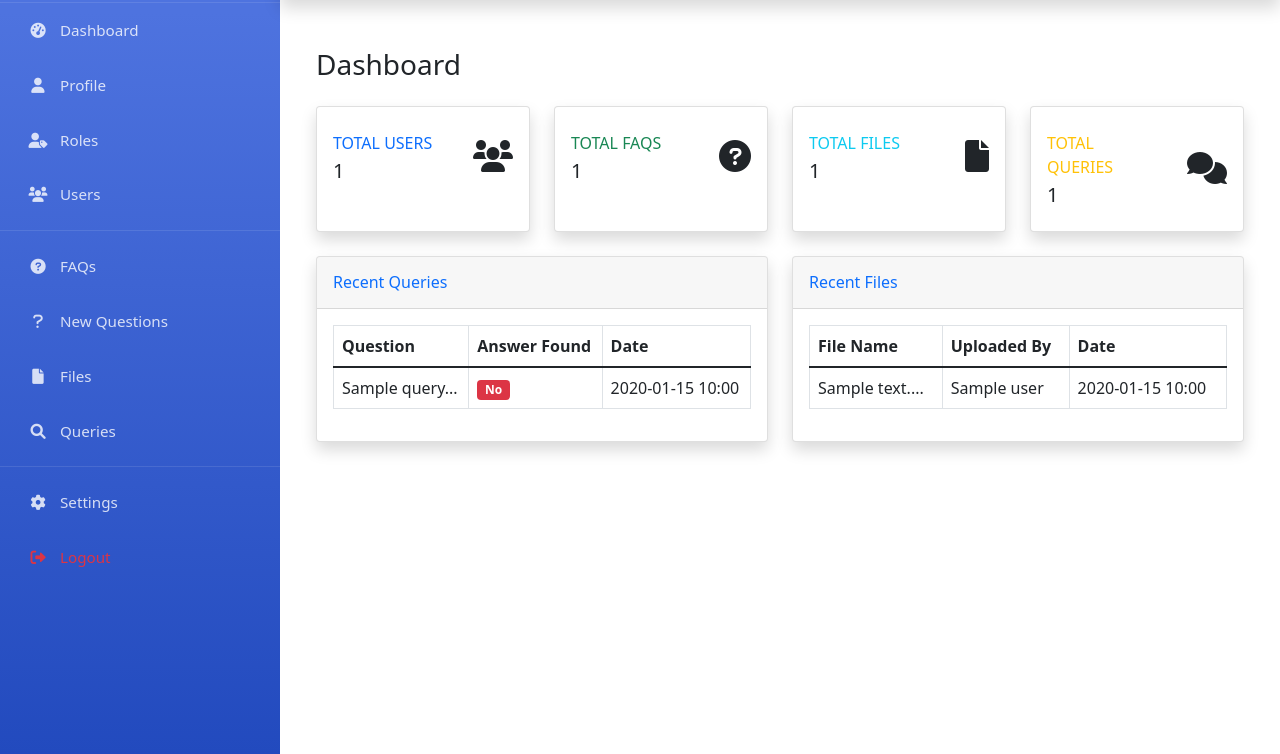
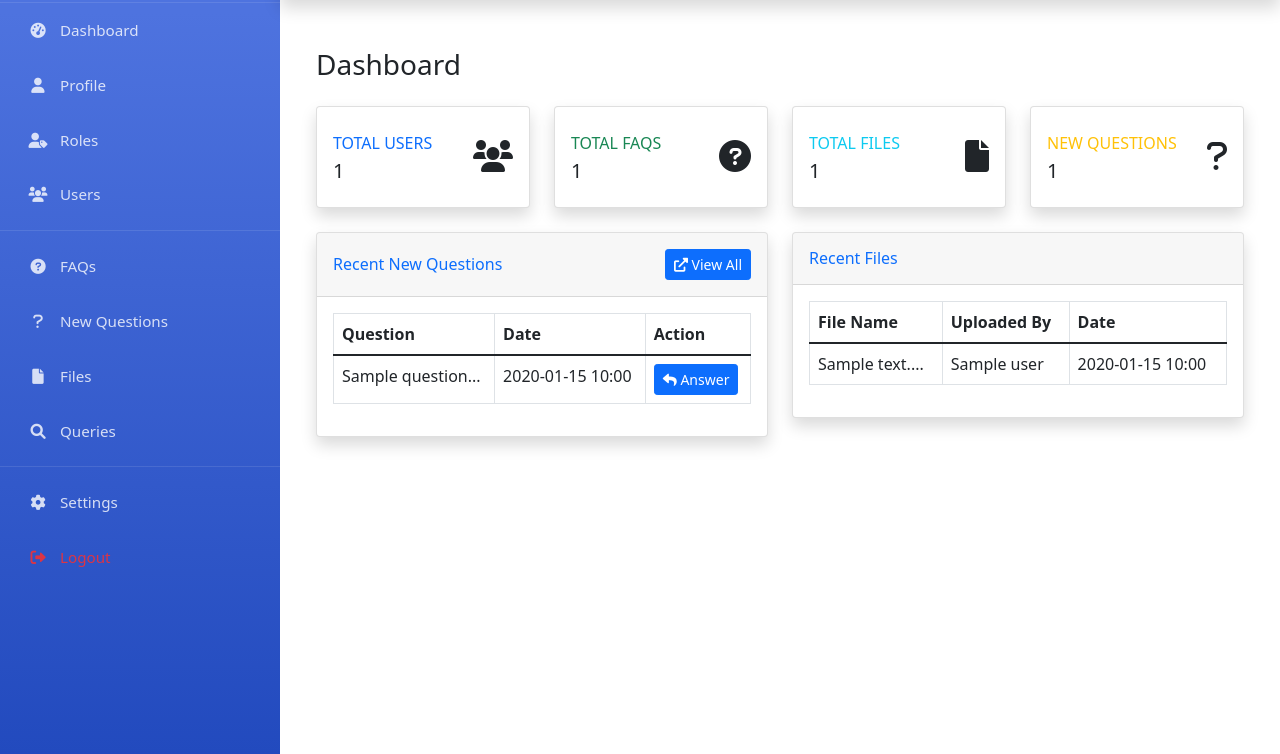
Before and after one commit to nasiriubat/thesis-rag, a Python web app: template templates/admin/dashboard.html in a window 1280 px wide. Shown: the part 70-824 px from the top of the page. Run offline with Jinja, Linux system fonts and the light colour scheme; the template is opened without the code that fills it: most values are stand-ins (such as "Sample title", 1, 10 or a date in 2020).

Commit message:
next chat from bottom

```diff
--- a/routes.py
+++ b/routes.py
@@ -224,14 +224,14 @@ def admin_dashboard():
     users = User.query.all()
     faqs = FAQ.query.all()
     files = File.query.all()
-    queries = Query.query.all()
+    new_questions = NewQuestion.query.order_by(NewQuestion.created_at.desc()).all()
     settings = {s.key: s.value for s in Settings.query.all()}
     return render_template(
         "admin/dashboard.html",
         users=users,
         faqs=faqs,
         files=files,
-        queries=queries,
+        new_questions=new_questions,
         settings=settings,
     )
 
--- a/templates/admin/dashboard.html
+++ b/templates/admin/dashboard.html
@@ -71,11 +71,11 @@
                     <div class="row no-gutters align-items-center">
                         <div class="col mr-2">
                             <div class="text-xs font-weight-bold text-warning text-uppercase mb-1">
-                                Total Queries</div>
-                            <div class="h5 mb-0 font-weight-bold text-gray-800">{{ queries|length }}</div>
+                                New Questions</div>
+                            <div class="h5 mb-0 font-weight-bold text-gray-800">{{ new_questions|length }}</div>
                         </div>
                         <div class="col-auto">
-                            <i class="fas fa-comments fa-2x text-gray-300"></i>
+                            <i class="fas fa-question fa-2x text-gray-300"></i>
                         </div>
                     </div>
                 </div>
@@ -85,11 +85,14 @@
 
     <!-- Recent Activity -->
     <div class="row">
-        <!-- Recent Queries -->
+        <!-- Recent New Questions -->
         <div class="col-lg-6 mb-4">
             <div class="card shadow mb-4">
-                <div class="card-header py-3">
-                    <h6 class="m-0 font-weight-bold text-primary">Recent Queries</h6>
+                <div class="card-header py-3 d-flex justify-content-between align-items-center">
+                    <h6 class="m-0 font-weight-bold text-primary">Recent New Questions</h6>
+                    <a href="{{ url_for('main.admin_new_questions') }}" class="btn btn-primary btn-sm">
+                        <i class="fas fa-external-link-alt"></i> View All
+                    </a>
                 </div>
                 <div class="card-body">
                     <div class="table-responsive">
@@ -97,22 +100,20 @@
                             <thead>
                                 <tr>
                                     <th>Question</th>
-                                    <th>Answer Found</th>
                                     <th>Date</th>
+                                    <th>Action</th>
                                 </tr>
                             </thead>
                             <tbody>
-                                {% for query in queries[-5:]|reverse %}
+                                {% for question in new_questions[:5] %}
                                 <tr>
-                                    <td>{{ query.question[:50] }}...</td>
+                                    <td>{{ question.question[:50] }}...</td>
+                                    <td>{{ question.created_at.strftime('%Y-%m-%d %H:%M') }}</td>
                                     <td>
-                                        {% if query.answer_found %}
-                                        <span class="badge bg-success">Yes</span>
-                                        {% else %}
-                                        <span class="badge bg-danger">No</span>
-                                        {% endif %}
+                                        <button class="btn btn-primary btn-sm" onclick="answerQuestion({{ question.id }}, '{{ question.question|replace("'", "\\'") }}')">
+                                            <i class="fas fa-reply"></i> Answer
+                                        </button>
                                     </td>
-                                    <td>{{ query.created_at.strftime('%Y-%m-%d %H:%M') }}</td>
                                 </tr>
                                 {% endfor %}
                             </tbody>
@@ -154,4 +155,83 @@
         </div>
     </div>
 </div>
+
+<!-- Answer Question Modal -->
+<div class="modal fade" id="answerQuestionModal" tabindex="-1">
+    <div class="modal-dialog modal-lg">
+        <div class="modal-content">
+            <div class="modal-header">
+                <h5 class="modal-title">Answer Question</h5>
+                <button type="button" class="btn-close" data-bs-dismiss="modal"></button>
+            </div>
+            <form id="answerQuestionForm" method="POST">
+                <div class="modal-body">
+                    <div class="mb-3">
+                        <label class="form-label">Question</label>
+                        <p id="questionText" class="form-control-plaintext"></p>
+                    </div>
+                    <div class="mb-3">
+                        <label for="answer" class="form-label">Answer</label>
+                        <textarea class="form-control" id="answer" name="answer" rows="5" required></textarea>
+                    </div>
+                </div>
+                <div class="modal-footer">
+                    <button type="button" class="btn btn-secondary" data-bs-dismiss="modal">Close</button>
+                    <button type="submit" class="btn btn-primary">Save Answer</button>
+                </div>
+            </form>
+        </div>
+    </div>
+</div>
 {% endblock %}
+
+{% block extra_js %}
+<script>
+function answerQuestion(id, question) {
+    const form = document.getElementById('answerQuestionForm');
+    form.action = `/api/new-question/${id}/answer`;
+    document.getElementById('questionText').textContent = question;
+    new bootstrap.Modal(document.getElementById('answerQuestionModal')).show();
+}
+
+// Handle form submission
+document.getElementById('answerQuestionForm').addEventListener('submit', function(e) {
+    e.preventDefault();
+    const formData = new FormData(this);
+
+    // Show loading state
+    const submitButton = this.querySelector('button[type="submit"]');
+    const originalButtonText = submitButton.innerHTML;
+    submitButton.disabled = true;
+    submitButton.innerHTML = '<i class="fas fa-spinner fa-spin"></i> Saving...';
+
+    fetch(this.action, {
+        method: 'POST',
+        body: formData
+    })
+    .then(response => response.json())
+    .then(data => {
+        if (data.type === 'success') {
+            // Close the modal first
+            const modal = bootstrap.Modal.getInstance(document.getElementById('answerQuestionModal'));
+            modal.hide();
+
+            toastr.success(data.message);
+            // Reload the page after a short delay
+            setTimeout(() => window.location.reload(), 1000);
+        } else {
+            toastr.error(data.message);
+            // Reset button state
+            submitButton.disabled = false;
+            submitButton.innerHTML = originalButtonText;
+        }
+    })
+    .catch(error => {
+        toastr.error('An error occurred while saving the answer');
+        // Reset button state
+        submitButton.disabled = false;
+        submitButton.innerHTML = originalButtonText;
+    });
+});
+</script>
+{% endblock %}
--- a/templates/admin/faqs.html
+++ b/templates/admin/faqs.html
@@ -36,7 +36,7 @@
                     <tbody>
                         {% for faq in faqs %}
                         <tr>
-                            <td>{{ faq.id }}</td>
+                            <td>{{ loop.index }}</td>
                             <td>{{ faq.question[:100] }}{% if faq.question|length > 100 %}...{% endif %}</td>
                             <td>{{ faq.answer[:100] }}{% if faq.answer|length > 100 %}...{% endif %}</td>
                             <td>{{ faq.created_at.strftime('%Y-%m-%d %H:%M') }}</td>
--- a/templates/admin/new_questions.html
+++ b/templates/admin/new_questions.html
@@ -32,7 +32,7 @@
                     <tbody>
                         {% for question in new_questions %}
                         <tr>
-                            <td>{{ question.id }}</td>
+                            <td>{{ loop.index }}</td>
                             <td>{{ question.question }}</td>
                             <td>{{ question.created_at.strftime('%Y-%m-%d %H:%M') }}</td>
                             <td>
--- a/templates/admin/queries.html
+++ b/templates/admin/queries.html
@@ -37,7 +37,7 @@
                     <tbody>
                         {% for query in queries %}
                         <tr>
-                            <td>{{ query.id }}</td>
+                            <td>{{ loop.index }}</td>
                             <td>{{ query.question[:100] }}{% if query.question|length > 100 %}...{% endif %}</td>
                             <td>
                                 {% if query.answer_found %}
--- a/templates/admin/roles.html
+++ b/templates/admin/roles.html
@@ -35,7 +35,7 @@
                     <tbody>
                         {% for role in roles %}
                         <tr>
-                            <td>{{ role.id }}</td>
+                            <td>{{ loop.index }}</td>
                             <td>{{ role.name }}</td>
                             <td>{{ role.users|length }}</td>
                             <td>
--- a/templates/admin/users.html
+++ b/templates/admin/users.html
@@ -38,7 +38,7 @@
                     <tbody>
                         {% for user in users %}
                         <tr>
-                            <td>{{ user.id }}</td>
+                            <td>{{ loop.index }}</td>
                             <td>{{ user.name }}</td>
                             <td>{{ user.email }}</td>
                             <td>{{ user.phone or '-' }}</td>
```
Also changed, not shown: templates/admin/files.html (+4 -3 lines), templates/public/index.html (+11 -3 lines).
